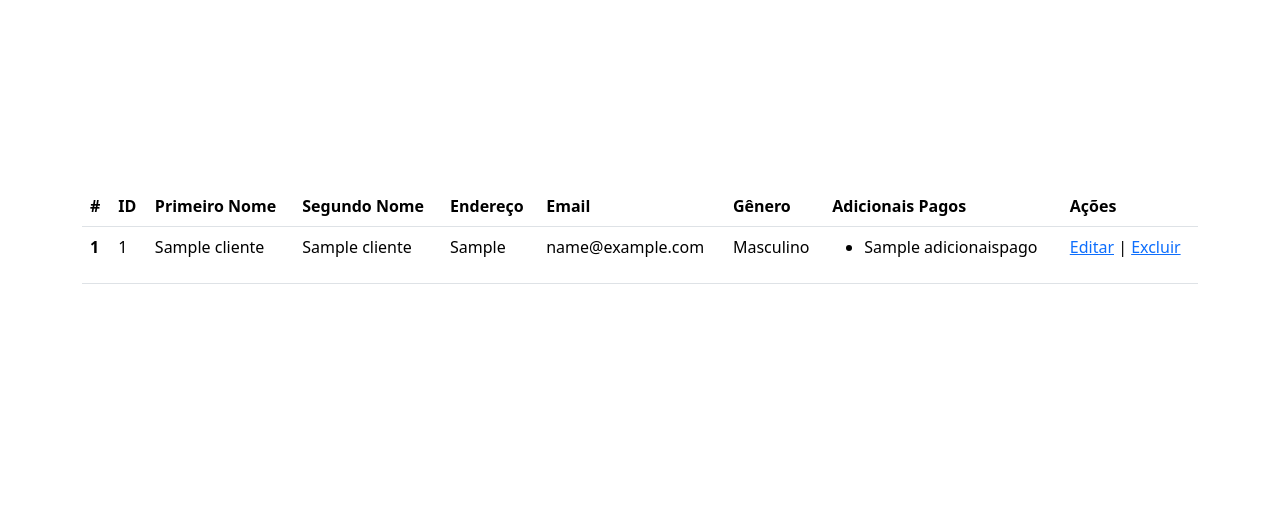
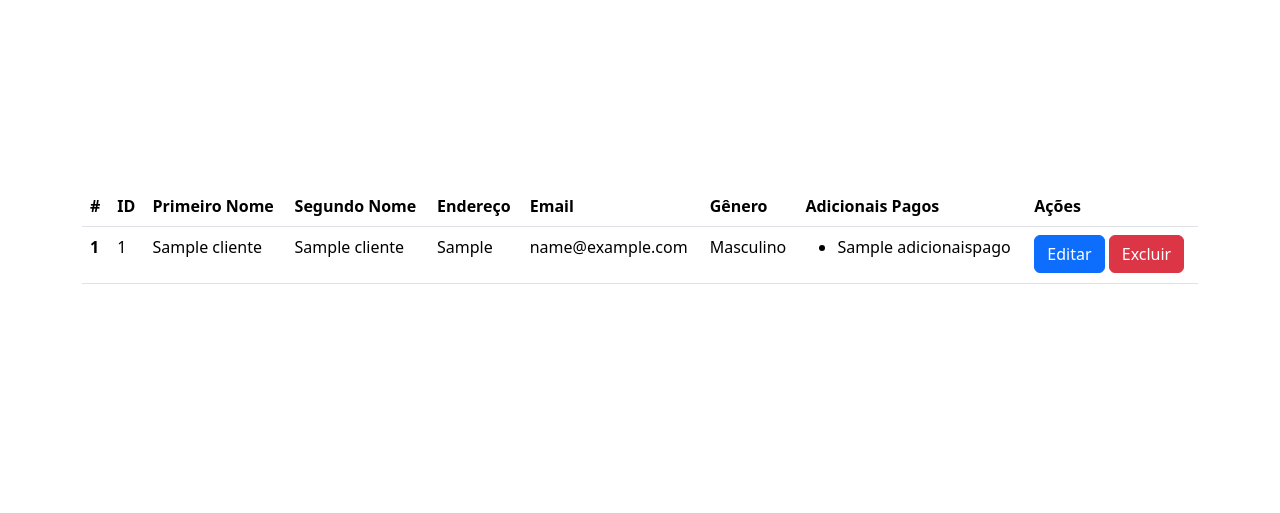
Before and after one commit to anleaes/2025-1-A3-UDWMJ-FAPA-03, a Django app: page /cliente/ in a window 1280 px wide. Shown: the part 213-726 px from the top of the page. Run offline with Django 5.2, Linux system fonts and the light colour scheme; tables that the repository leaves empty hold one stand-in row (values such as "Sample post").

Commit message:
modificando os botões da tabela

```diff
--- a/templates/cliente/list_clientes.html
+++ b/templates/cliente/list_clientes.html
@@ -51,8 +51,8 @@
                             </ul>
                         </td>
                         <td>
-                            <a href="{% url 'cliente:edit_cliente' c.id %}">Editar</a> |
-                            <a href="{% url 'cliente:delete_cliente' c.id %}">Excluir</a>
+                            <a class="btn btn-primary" href="{% url 'cliente:edit_cliente' c.id %}">Editar</a>
+                            <a class="btn btn-danger" href="{% url 'cliente:delete_cliente' c.id %}">Excluir</a>
                         </td>
                     </tr>
                 {% endfor %}
```
